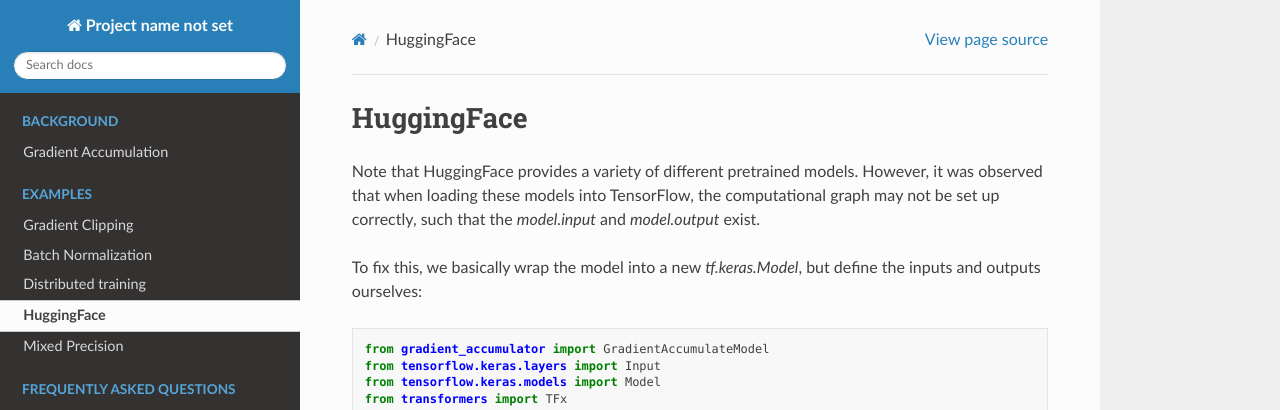
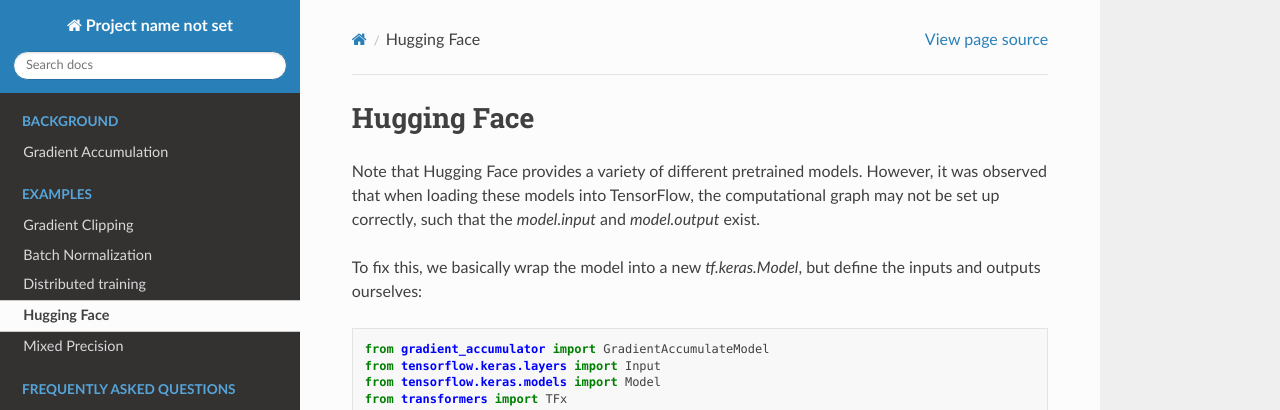
Before and after one commit to andreped/GradientAccumulator, a Sphinx documentation site: the page built from docs/examples/huggingface.rst, in a window 1280 px wide. Shown: the top 410 px of the page. Built offline with Sphinx 7.4.7 and the Read the Docs theme 2.0.0, drawn with Linux system fonts in a browser that asks for light colours.

Commit message:
Renamed 'Hugging Face' [no ci]

```diff
--- a/docs/examples/huggingface.rst
+++ b/docs/examples/huggingface.rst
@@ -1,7 +1,7 @@
-HuggingFace
+Hugging Face
 ===========
 
-Note that HuggingFace provides a variety of different pretrained models. However, it was observed that when loading these models into TensorFlow, the computational graph may not be set up correctly, such that the `model.input` and `model.output` exist.
+Note that Hugging Face provides a variety of different pretrained models. However, it was observed that when loading these models into TensorFlow, the computational graph may not be set up correctly, such that the `model.input` and `model.output` exist.
 
 To fix this, we basically wrap the model into a new `tf.keras.Model`, but define the inputs and outputs ourselves:
 
--- a/docs/faq/pytorch.rst
+++ b/docs/faq/pytorch.rst
@@ -3,7 +3,7 @@
 
 For PyTorch, I would recommend using
 `accelerate <https://pypi.org/project/accelerate/>`_.
-HuggingFace :hugs: has a great tutorial on how to use it
+Hugging Face :hugs: has a great tutorial on how to use it
 `here <https://huggingface.co/docs/accelerate/usage_guides/gradient_accumulation>`_.
 
 However, if you wish to use native PyTorch and you are implementing
```
Also changed, not shown: 1 other file.
